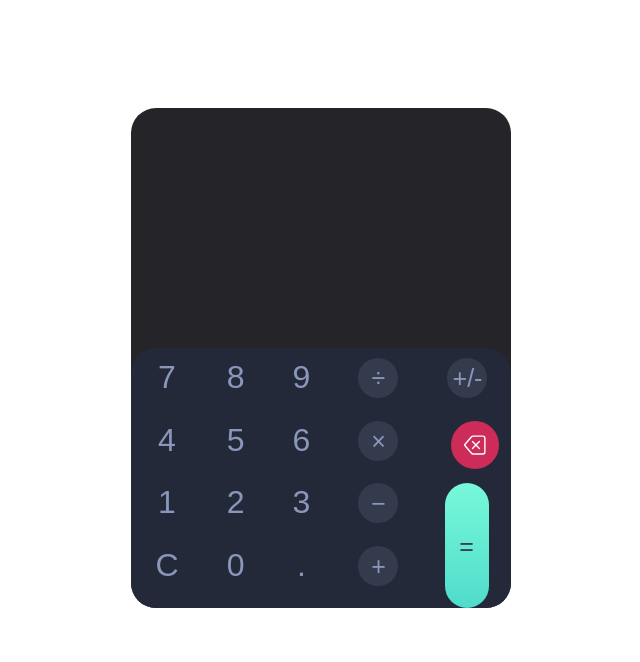
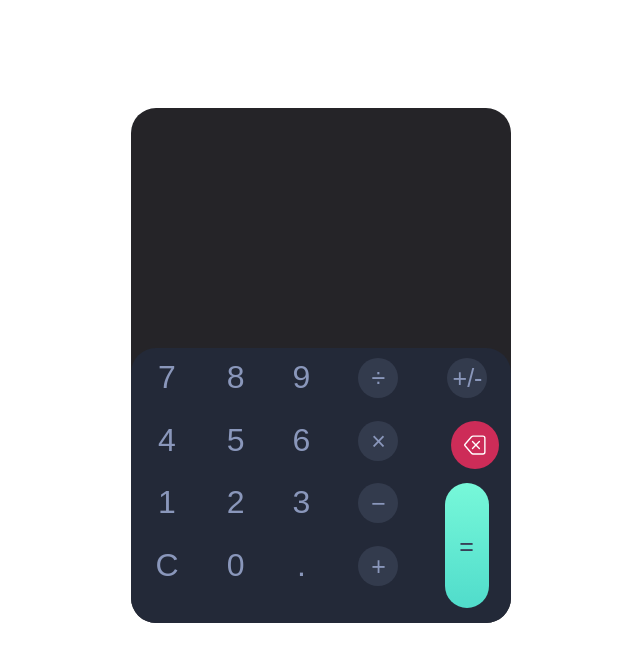
Before and after one commit to christ998/desafio-calculadora, a plain HTML site: page index.html in a window 1280 px wide. Shown: the whole page, without its empty margins (319-959 px from the left). Drawn offline with nearby package versions, Linux system fonts and the light colour scheme.

Commit message:
commit 2

```diff
--- a/index.css
+++ b/index.css
@@ -6,6 +6,7 @@
     position: relative;
     background: #252428;
     border-radius: 25px;
+    padding-bottom: 15px;
 }
 
 #teclado {
@@ -17,6 +18,7 @@
     color: white;
     bottom: 0;
     padding-top: 10px;
+    padding-bottom: 15px;
 }
 
 .grid-container {
```
